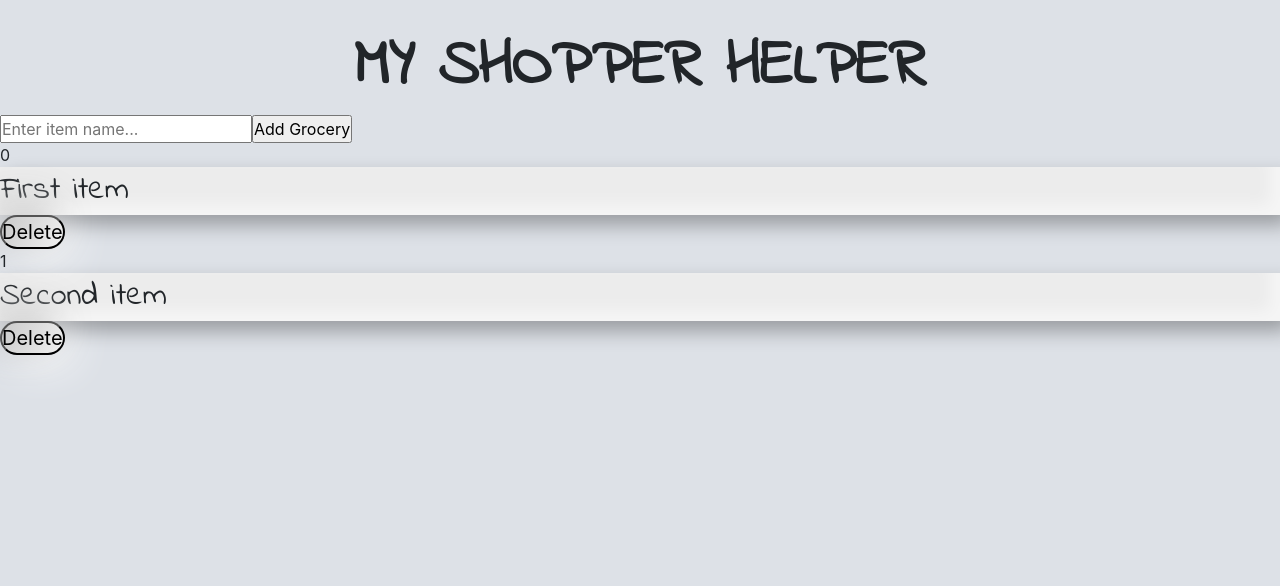
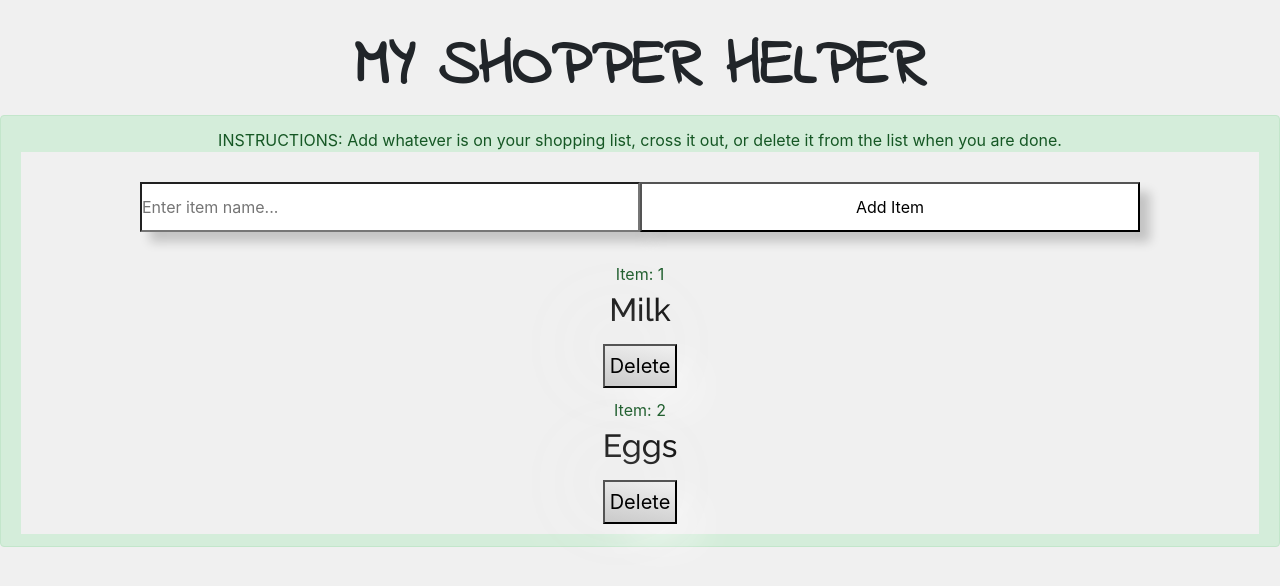
Before and after one commit to MadamHippo/Restaurant-rater-app, an Angular app: page / in a window 1280 px wide. Shown: the top 586 px of the page. Built offline with nearby package versions, Linux system fonts and the light colour scheme; a web font is replaced by a local one.

Commit message:
Fixed strikethrough

```diff
--- a/src/app/app.component.html
+++ b/src/app/app.component.html
@@ -1,6 +1,11 @@
 <div class = "app">
   <header>
     <h1 id="title">My Shopper Helper</h1>
+
   </header>
+
+  <div class="alert alert-success" role="alert" align ="center">
+    INSTRUCTIONS: Add whatever is on your shopping list, cross it out, or delete it from the list when you are done.
   <app-grocery></app-grocery>
+
 </div>
--- a/src/app/app.module.ts
+++ b/src/app/app.module.ts
@@ -5,6 +5,7 @@ import { AppRoutingModule } from './app-routing.module';
 import { AppComponent } from './app.component';
 import { NgbModule } from '@ng-bootstrap/ng-bootstrap';
 import { GroceryComponent } from './grocery/grocery.component';
+
 
 @NgModule({
   declarations: [
--- a/src/app/grocery/grocery.component.css
+++ b/src/app/grocery/grocery.component.css
@@ -1,21 +1,29 @@
+.submit {
+  margin: 30px 0px 30px 0px;
+  height: 50px;
+  width: 500px;
+  border-radius: 0%;
+  background-color: #ffffff;
+  box-shadow: inset -10px -10px 15px #ffffff80, 10px 10px 10px #00000030;
+}
+
 .content {
-  border-radius: 0%;
-  background-color: #ececec;
-  box-shadow: inset -10px -10px 15px #ffffff80, 10px 10px 20px #00000050;
-  font-family: 'Indie Flower';
+  font-family: 'Raleway';
   font-size: 2em;
+  color: #000000;
 
 }
 
-.delete {
-  font-size: 20px;
-  border-radius: 50px;
-  background: linear-gradient(300deg, #f0f0f0, #cacaca);
-  box-shadow:  -10px -10px 40px #bebebe,
-             10px 10px 40px #ffffff;
+.grocery.done .content{
+	text-decoration: line-through;
 }
 
 
-.groceries.done.content {
-	text-decoration: line-through;
+.delete {
+  font-size: 20px;
+  padding: 5px;
+  margin: 10px;
+  background: linear-gradient(190deg, #f0f0f0, #cacaca);
+  box-shadow:  -20px -20px 90px #ececec,
+             20px 20px 40px #ffffff80;
 }
--- a/src/app/grocery/grocery.component.html
+++ b/src/app/grocery/grocery.component.html
@@ -1,5 +1,4 @@
-<div class="grocery-list">
-  <form (submit)="addItem()">
+<form (submit)="addItem()">
     <input
       type="text"
       name="inputGroceries"
@@ -7,10 +6,12 @@
       class="submit"
       [(ngModel)] = "inputGroceries"
     />
-    <input type = "submit" value = "Add Grocery" class = "submit" />
+    <input type = "submit" value = "Add Item" class = "submit" />
   </form>
-  <div *ngFor="let item of groceries; let i = index;" class="grocery {{ (item.completed ? 'done' : '') }} ">
-    <div class="id"> {{ i }} </div>
+
+  <div class="grocery-list">
+  <div *ngFor="let item of groceries; let i = index;" class="grocery {{ (item.completed ? 'done' : '') }}">
+    <div class="id"> Item: {{ i+1 }} </div>
     <div class="content" (click)="toggleDone(i)"> {{ item.content }} </div>
     <button class="delete" (click)="deleteItem(i)">Delete</button>
   </div>
--- a/src/app/grocery/grocery.component.ts
+++ b/src/app/grocery/grocery.component.ts
@@ -10,7 +10,7 @@ export class GroceryComponent implements OnInit {
 
   groceries:Grocery[];
 
-  inputGroceries = "";
+  inputGroceries:string = "";
 
   constructor() { }
 
@@ -18,26 +18,26 @@ export class GroceryComponent implements OnInit {
 
     this.groceries = [
       {
-        content: 'First item',
+        content: 'Milk',
         completed: false
       },
       {
-        content: 'Second item',
+        content: 'Eggs',
         completed: false
       }
     ]
   }
 
   toggleDone (id: number) {
-    this.groceries.map((v, i) => {
-      if (i == id) v.completed = !v.completed;
+    this.groceries.map((value, i) => {
+      if (i == id) value.completed = !value.completed;
 
-      return v;
+      return value;
     })
   }
 
   deleteItem (id:number) {
-    this.groceries = this.groceries.filter((v, i) => i !==id);
+    this.groceries = this.groceries.filter((value, i) => i !==id);
 
   }
 
--- a/src/main.ts
+++ b/src/main.ts
@@ -3,6 +3,7 @@ import { platformBrowserDynamic } from '@angular/platform-browser-dynamic';
 
 import { AppModule } from './app/app.module';
 import { environment } from './environments/environment';
+
 
 if (environment.production) {
   enableProdMode();
--- a/src/styles.css
+++ b/src/styles.css
@@ -3,9 +3,5 @@
   margin: 0;
   padding: 0;
   box-sizing: border-box;
+  background-color: #f0f0f0;
 }
-
-html, body {
-  background-color: #dde1e7;
-
-}
```
